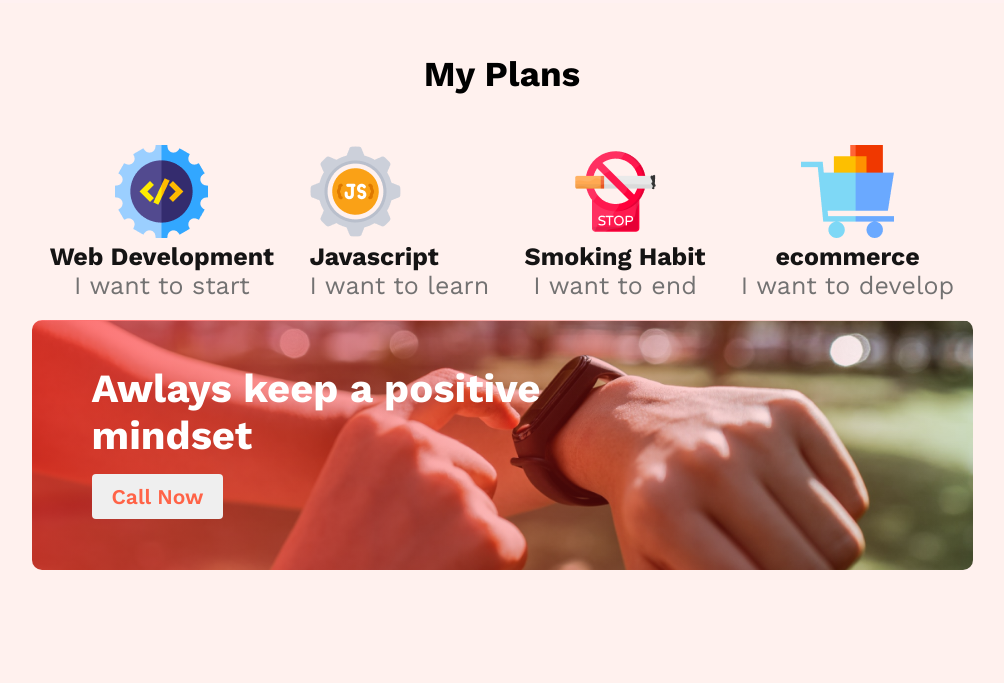
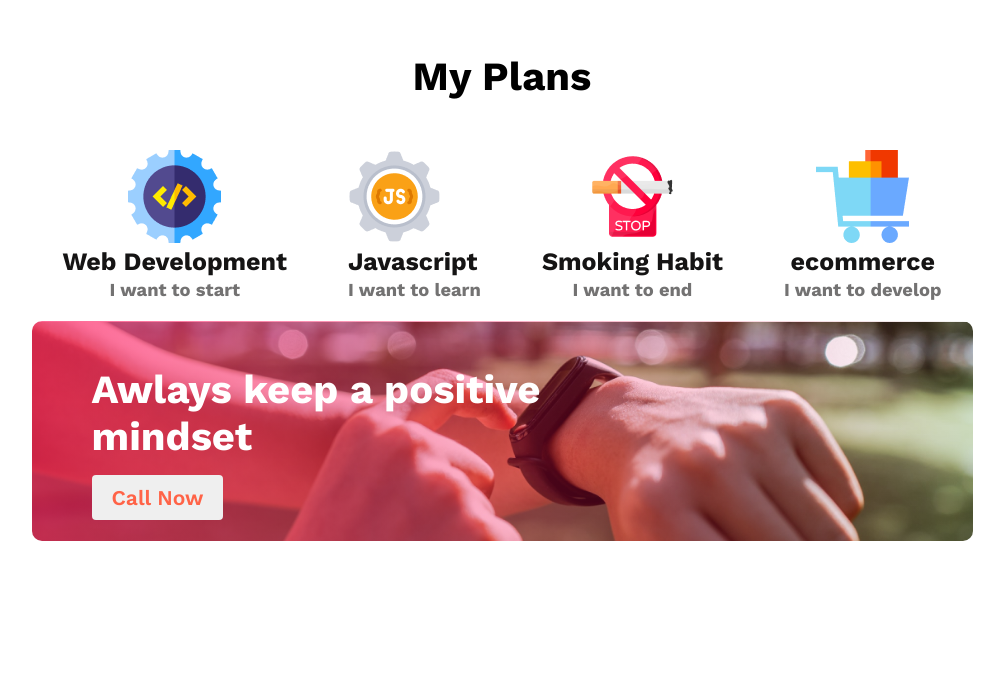
Before and after one commit to shakilahmed123s/Assignment-1, a plain HTML site: page index.html in a window 1280 px wide. Shown: the part 1597-2280 px from the top of the page, without its empty margins (138-1142 px from the left). Drawn offline with nearby package versions, Linux system fonts and the light colour scheme.

Commit message:
change background color

```diff
--- a/index.html
+++ b/index.html
@@ -46,22 +46,22 @@
                     <div class=" Development">
                        <img src="images/icons/web.png" alt="">
                        <h3>Web Development</h3>
-                       <h5>I want to start</h5>
+                       <h5><small>I want to start</small></h5>
                     </div>
                     <div class="Javascript">
                         <img src="images/icons/js.png" alt="">
                         <h3>Javascript</h3>
-                        <h5>I want to learn</h5>
+                        <h5><small>I want to learn</small></h5>
                     </div>
                     <div class="Smoking">
                         <img src="images/icons/smoke.png" alt="">
                         <h3>Smoking Habit</h3>
-                        <h5>I want to end</h5>
+                        <h5><small>I want to end</small></h5>
                     </div>
                     <div class="ecommerce">
                         <img src="images/icons/ecom.png" alt="">
                         <h3>ecommerce</h3>
-                        <h5>I want to develop</h5>
+                        <h5><small>I want to develop</small></h5>
 
                     </div>
                 </div>
--- a/style.css
+++ b/style.css
@@ -43,12 +43,12 @@ p{
     height: 100vh;
     width: 100%;
     display: flex;
-    background-color: rgb(255, 241, 241);
+    background-color: rgb(255, 255, 255);
 }
 .parson-img{
     height: 570px;
     width: 460px;
-    padding: 30px 20px 0px 150px;
+    padding: 30px 20px 0px 170px;
 
 }
 .titel-description-icon{
@@ -79,15 +79,15 @@ p{
 .main-div{
     height: 100vh;
     width: 100%;
-    background-color: rgba(255, 99, 71, 0.089);
+    background-color: rgba(255, 255, 255, 0.089);
     position: relative;
 }
 .img-div{
-    height: 250px;
+    height: 220px;
     width: 941px;
     background-size: cover;
     /* background-image: url('./images/watch.png'); */
-    background-image: linear-gradient(to right, rgba(253, 29, 29, 0.63),rgba(21, 255, 0, 0)),url(./images/watch.png);
+    background-image: linear-gradient(to right, rgba(255, 15, 87, 0.63),rgba(21, 255, 0, 0)),url(./images/watch.png);
     position: absolute;
     right: 0;
     left: 0;
@@ -107,8 +107,8 @@ p{
     justify-content: space-around;
 }
 h5{
-    font-size: 25px;
-    font-weight: 400;
+    font-size: 22px;
+    /* font-weight: 400; */
     font-style: normal;
     color: #737272;
     padding-bottom: 20px;
@@ -117,7 +117,7 @@ h5{
 h2{
     text-align: center;
     padding: 50px;
-    font-size: 35px;
+    font-size: 40px;
 }
 h3{
     font-size: 25px;
```
